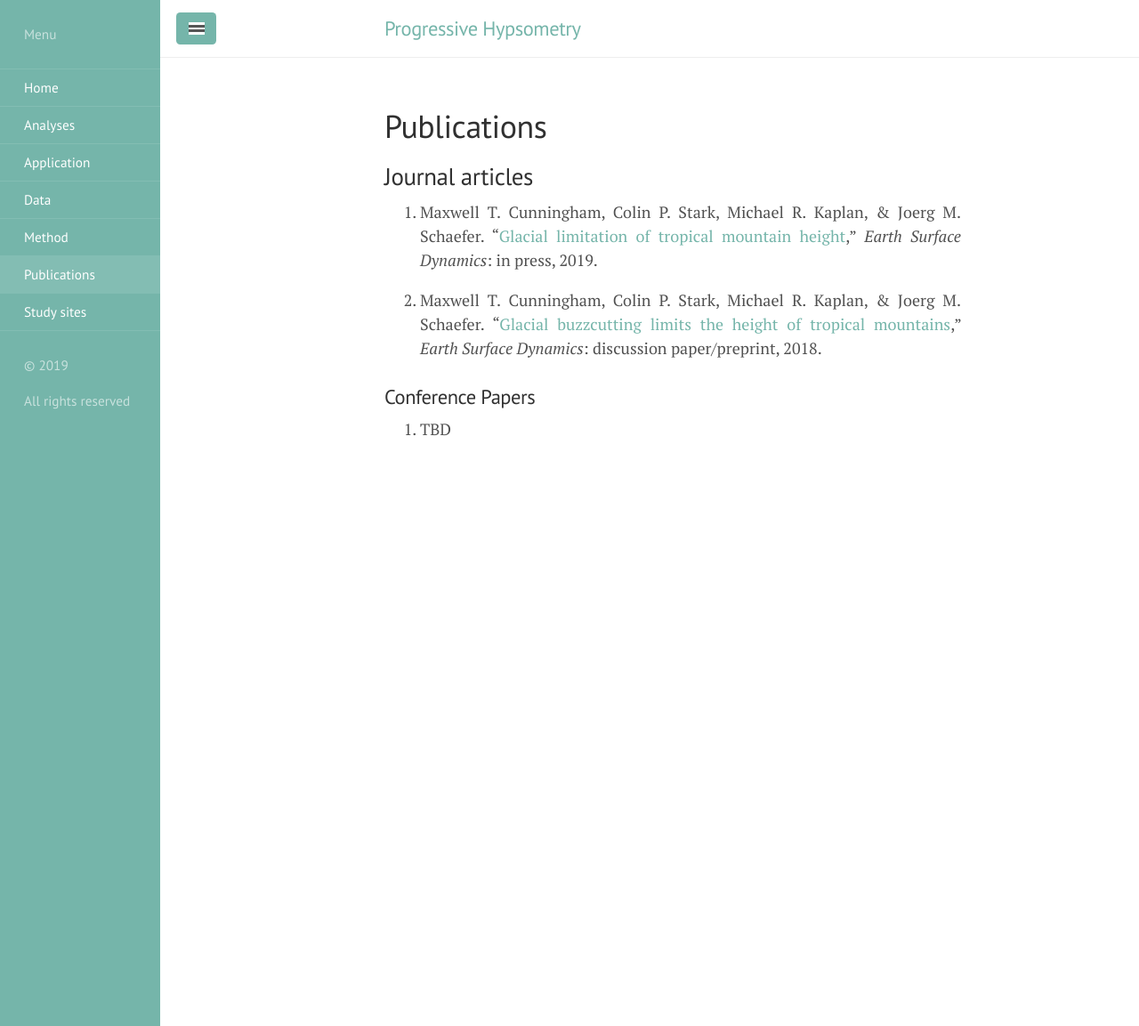
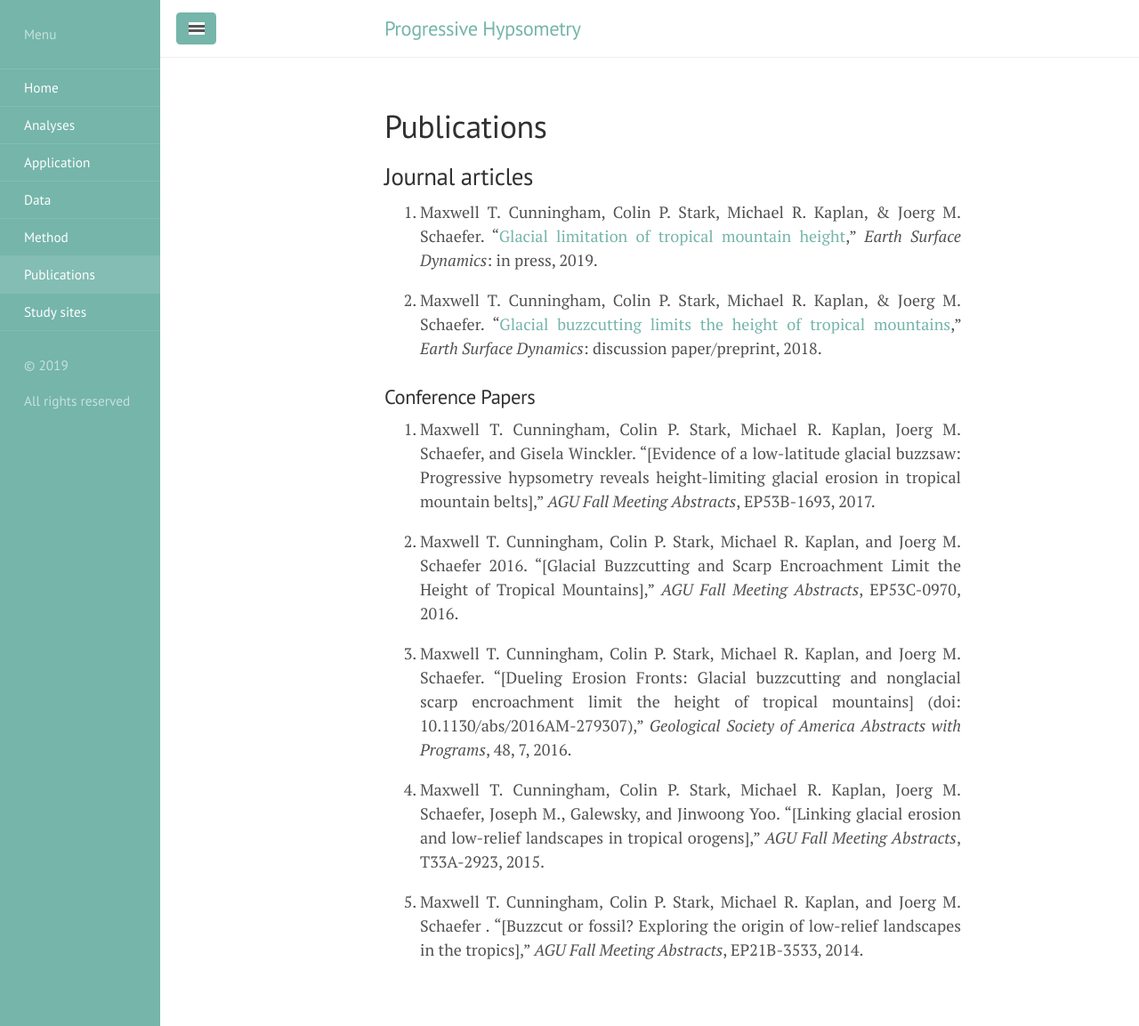
Before and after one commit to mcunningham917/PHdoc, a Jekyll site: the page built from Publications.md, in a window 1280 px wide and 1153 px high. Shown: the whole window at 89% size. Built offline with Jekyll 4.4.1, drawn with Linux system fonts in a browser that asks for light colours.

Commit message:
Updated pubs doc to include conf. abstracts

```diff
--- a/Publications.md
+++ b/Publications.md
@@ -18,4 +18,12 @@ lc_title: publications
 
 ### Conference Papers
 
-1. TBD
+1. Maxwell T. Cunningham, Colin P. Stark, Michael R. Kaplan, Joerg M. Schaefer, and Gisela Winckler. "[Evidence     of a low-latitude glacial buzzsaw: Progressive  hypsometry reveals height-limiting glacial erosion in tropical mountain belts]," *AGU Fall Meeting Abstracts*, EP53B-1693, 2017.
+
+2. Maxwell T. Cunningham, Colin P. Stark, Michael R. Kaplan, and Joerg M. Schaefer 2016. "[Glacial Buzzcutting and Scarp Encroachment Limit the Height of Tropical Mountains]," *AGU Fall Meeting Abstracts*, EP53C-0970, 2016.
+
+3. Maxwell T. Cunningham, Colin P. Stark, Michael R. Kaplan, and Joerg M. Schaefer. "[Dueling Erosion Fronts: Glacial buzzcutting and nonglacial scarp encroachment limit the height of tropical mountains] (doi: 10.1130/abs/2016AM-279307)," *Geological Society of America Abstracts with Programs*, 48, 7, 2016.
+
+4. Maxwell T. Cunningham, Colin P. Stark, Michael R. Kaplan, Joerg M. Schaefer, Joseph M., Galewsky, and Jinwoong Yoo. "[Linking glacial erosion and low-relief landscapes in tropical orogens]," *AGU Fall Meeting Abstracts*, T33A-2923, 2015.
+
+5. Maxwell T. Cunningham, Colin P. Stark, Michael R. Kaplan, and Joerg M. Schaefer . "[Buzzcut or fossil? Exploring the origin of low-relief landscapes in the tropics]," *AGU Fall Meeting Abstracts*, EP21B-3533, 2014.
```
